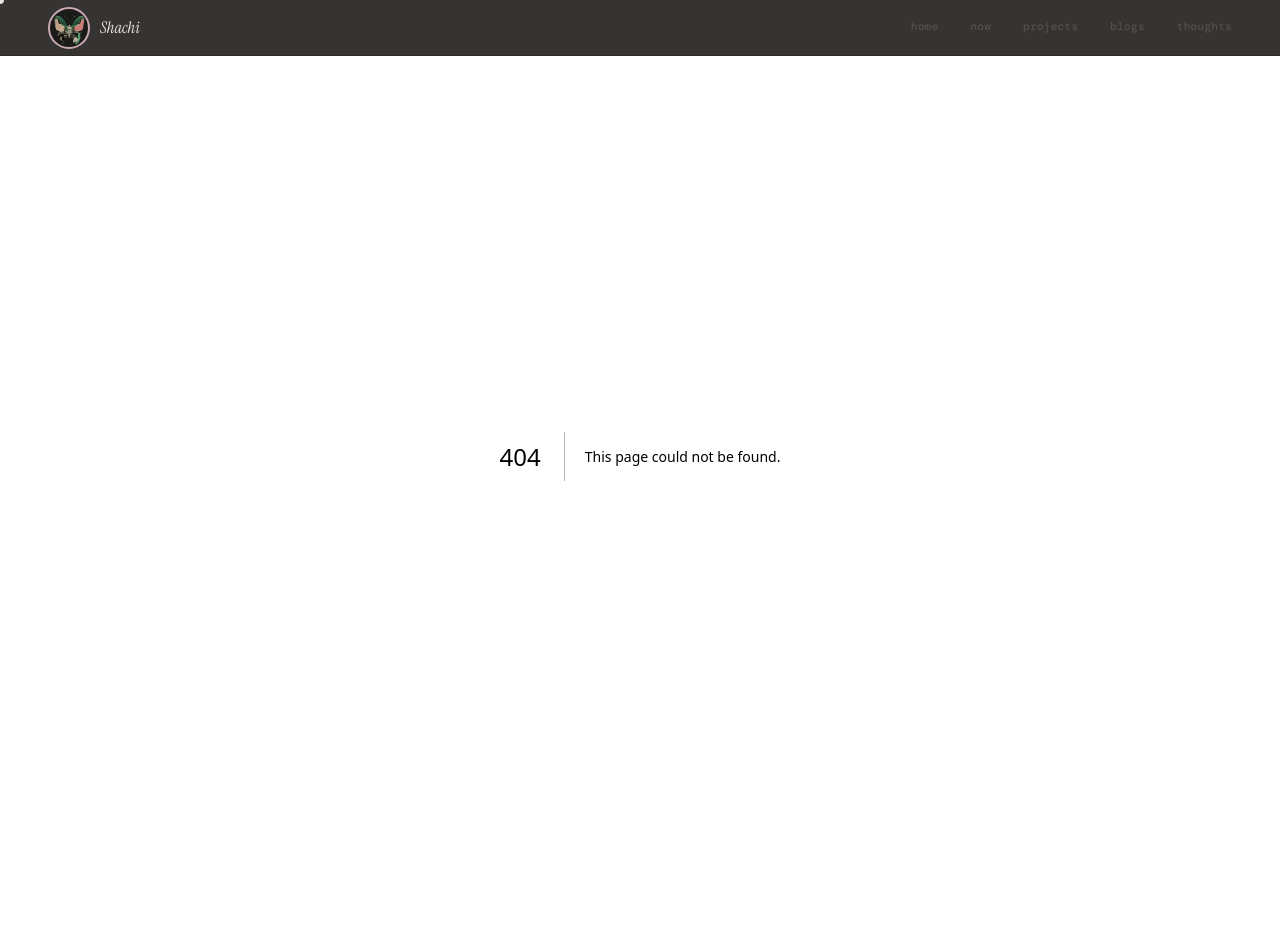
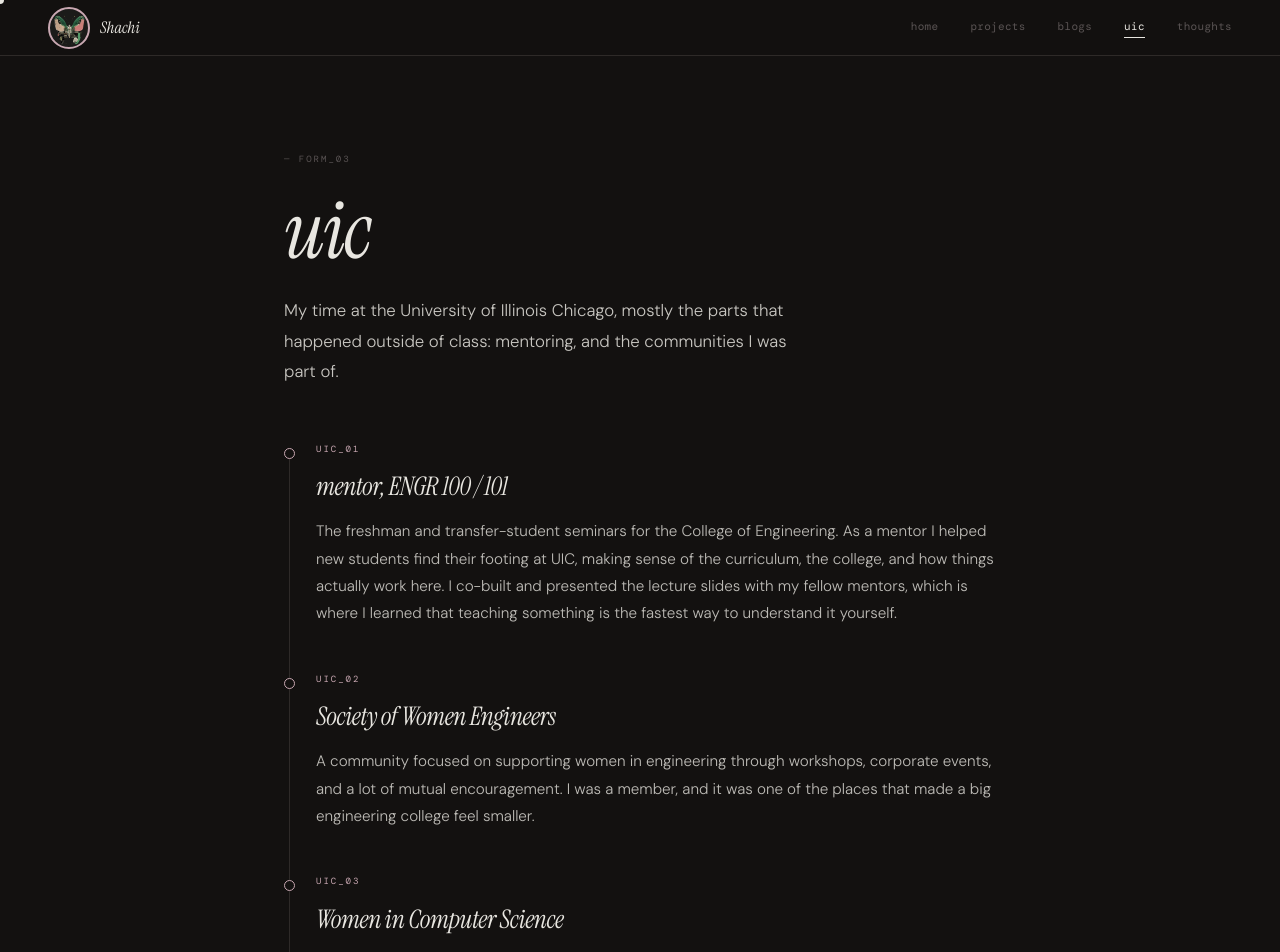
Before and after one commit to shachi2511/mysite, a Next.js app: page /uic in a window 1280 px wide. Before the commit this address had no page. Shown: the top 952 px of the page. Before the commit the page ends 856 px from the top, so only its background shows below. Built offline with nearby package versions, Linux system fonts and the light colour scheme; a web font is replaced by a local one.

Commit message:
add uic page and second blog post

```diff
--- a/app/blogs/page.js
+++ b/app/blogs/page.js
@@ -4,6 +4,12 @@ import { motion } from 'framer-motion';
 import Connect, { LINKS } from '../components/Connect';
 
 const posts = [
+  {
+    date: 'Jun 2026',
+    title: 'The Strange Gap Between Building AI and Understanding It',
+    blurb: 'Even the people building these models can\u2019t fully explain how they work. A look at why AI is grown more than built, and how researchers are starting to read its mind.',
+    href: 'https://shachishriwastava.substack.com/p/the-strange-gap-between-building-ai',
+  },
   {
     date: 'Jun 2026',
     title: 'If AI Is So Smart, Why Does It Forget?',
--- a/app/layout.js
+++ b/app/layout.js
@@ -28,9 +28,9 @@ export default function RootLayout({ children }) {
 
   const links = [
     { href: '/',         label: 'home'     },
-    { href: '/now',      label: 'now'      },
     { href: '/projects', label: 'projects' },
     { href: '/blogs',    label: 'blogs'    },
+    { href: '/uic',      label: 'uic'      },
     { href: '/thoughts', label: 'thoughts' },
   ];
 
--- a/app/page.js
+++ b/app/page.js
@@ -6,9 +6,9 @@ import Image from 'next/image';
 import Connect from './components/Connect';
 
 const sections = [
-  { href: '/now',      label: 'now',      desc: 'what I\u2019m into this month', tag: '01' },
-  { href: '/projects', label: 'projects', desc: 'things I built',           tag: '02' },
-  { href: '/blogs',    label: 'blogs',    desc: 'tech I\u2019m into lately', tag: '03' },
+  { href: '/projects', label: 'projects', desc: 'things I built',           tag: '01' },
+  { href: '/blogs',    label: 'blogs',    desc: 'tech I\u2019m into lately', tag: '02' },
+  { href: '/uic',      label: 'uic',      desc: 'mentoring & clubs',         tag: '03' },
   { href: '/thoughts', label: 'thoughts', desc: 'the wall',                  tag: '04' },
 ];
 
--- /dev/null
+++ b/app/uic/page.js
@@ -0,0 +1,70 @@
+'use client';
+import { motion } from 'framer-motion';
+import Connect from '../components/Connect';
+
+const entries = [
+  {
+    tag: 'UIC_01',
+    head: 'mentor, ENGR 100 / 101',
+    body: 'The freshman and transfer-student seminars for the College of Engineering. As a mentor I helped new students find their footing at UIC,  making sense of the curriculum, the college, and how things actually work here. I co-built and presented the lecture slides with my fellow mentors, which is where I learned that teaching something is the fastest way to understand it yourself.',
+  },
+  {
+    tag: 'UIC_02',
+    head: 'Society of Women Engineers',
+    body: 'A community focused on supporting women in engineering through workshops, corporate events, and a lot of mutual encouragement. I was a member, and it was one of the places that made a big engineering college feel smaller.',
+  },
+  {
+    tag: 'UIC_03',
+    head: 'Women in Computer Science',
+    body: 'A student-led group working to close the gender gap in tech through mentorship, professional development, and community. Being part of WiCS meant a network of peers and role models who actually understood what the CS path looks like from where I was standing.',
+  },
+  {
+    tag: 'UIC_04',
+    head: 'Association for Computing Machinery',
+    body: 'UIC\u2019s ACM student chapter, a community for anyone curious about computing, from guest lectures and company talks to LAN parties and special-interest groups. A good reminder that the field is as much about the people as the code.',
+  },
+];
+
+export default function UIC() {
+  return (
+    <div style={{ padding: '6rem 1.5rem', maxWidth: '760px', margin: '0 auto' }}>
+      <p style={{ fontFamily: 'var(--font-mono)', fontSize: '9px', letterSpacing: '2px', color: 'var(--muted)', marginBottom: '1.5rem' }}>
+        &mdash; FORM_03
+      </p>
+      <h1 style={{ fontFamily: 'var(--font-serif)', fontSize: 'clamp(3rem, 8vw, 5rem)', fontWeight: 400, letterSpacing: '-2px', fontStyle: 'italic', color: 'var(--off-white)', lineHeight: 1 }}>
+        uic
+      </h1>
+      <p style={{ fontFamily: 'var(--font-sans)', fontSize: '1.05rem', color: 'var(--off-white)', opacity: 0.85, marginTop: '1.5rem', maxWidth: '520px', lineHeight: 1.8, fontWeight: 300 }}>
+        My time at the University of Illinois Chicago, mostly the parts that happened
+        outside of class: mentoring, and the communities I was part of.
+      </p>
+
+      <div style={{ marginTop: '3.5rem', position: 'relative' }}>
+        <div style={{ position: 'absolute', left: '5px', top: '6px', bottom: '6px', width: '0.5px', background: 'var(--border)' }} />
+        {entries.map((e, i) => (
+          <motion.div
+            key={e.tag}
+            initial={{ opacity: 0, x: 16 }}
+            whileInView={{ opacity: 1, x: 0 }}
+            viewport={{ once: true, margin: '-40px' }}
+            transition={{ duration: 0.6, delay: i * 0.06, ease: [0.16, 1, 0.3, 1] }}
+            style={{ position: 'relative', paddingLeft: '2rem', marginBottom: '2.75rem' }}
+          >
+            <div style={{ position: 'absolute', left: 0, top: '6px', width: '11px', height: '11px', borderRadius: '50%', background: 'var(--base)', border: '1.5px solid var(--rose)' }} />
+            <div style={{ fontFamily: 'var(--font-mono)', fontSize: '9px', letterSpacing: '2px', color: 'var(--rose)', marginBottom: '0.5rem' }}>
+              {e.tag}
+            </div>
+            <h2 style={{ fontFamily: 'var(--font-serif)', fontStyle: 'italic', fontSize: '1.6rem', fontWeight: 400, color: 'var(--off-white)', marginBottom: '0.6rem', letterSpacing: '-0.5px' }}>
+              {e.head}
+            </h2>
+            <p style={{ fontFamily: 'var(--font-sans)', fontSize: '0.95rem', color: 'var(--off-white)', opacity: 0.8, lineHeight: 1.8, fontWeight: 300 }}>
+              {e.body}
+            </p>
+          </motion.div>
+        ))}
+      </div>
+
+      <Connect />
+    </div>
+  );
+}
```
